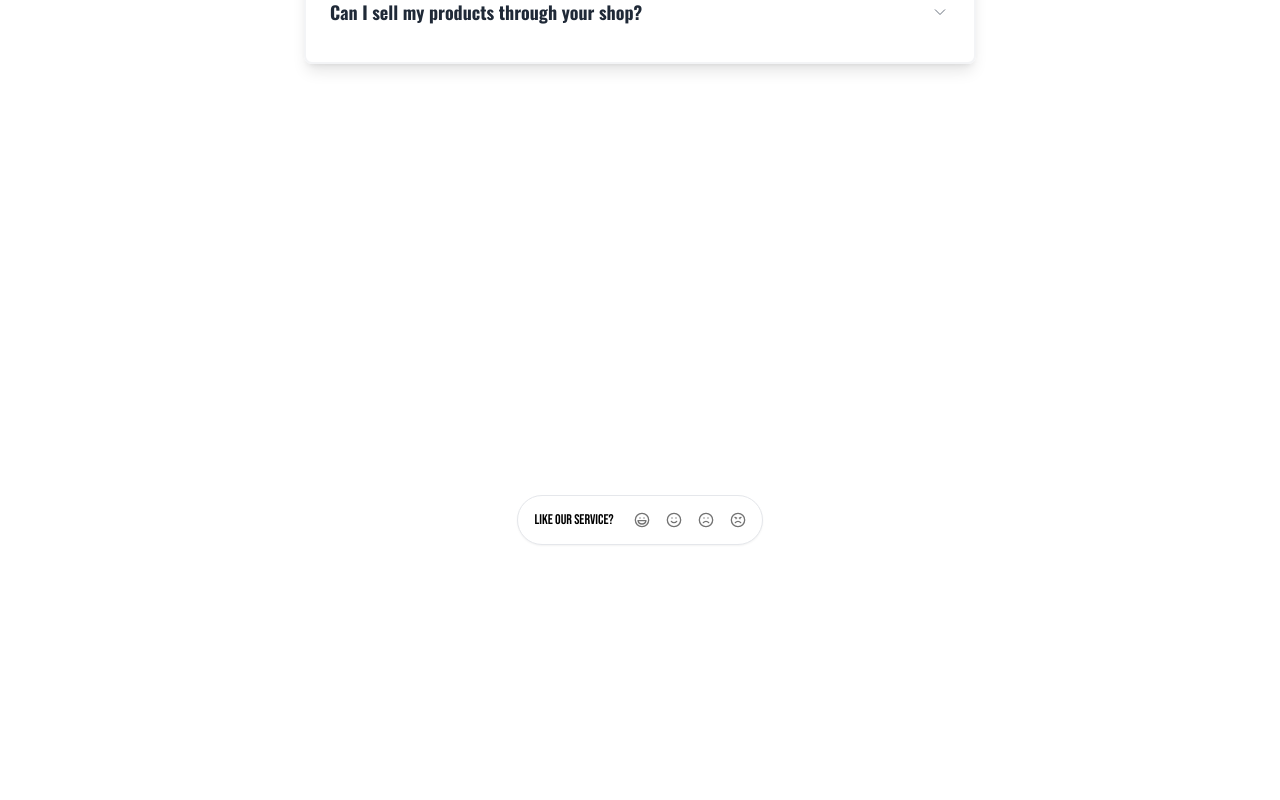
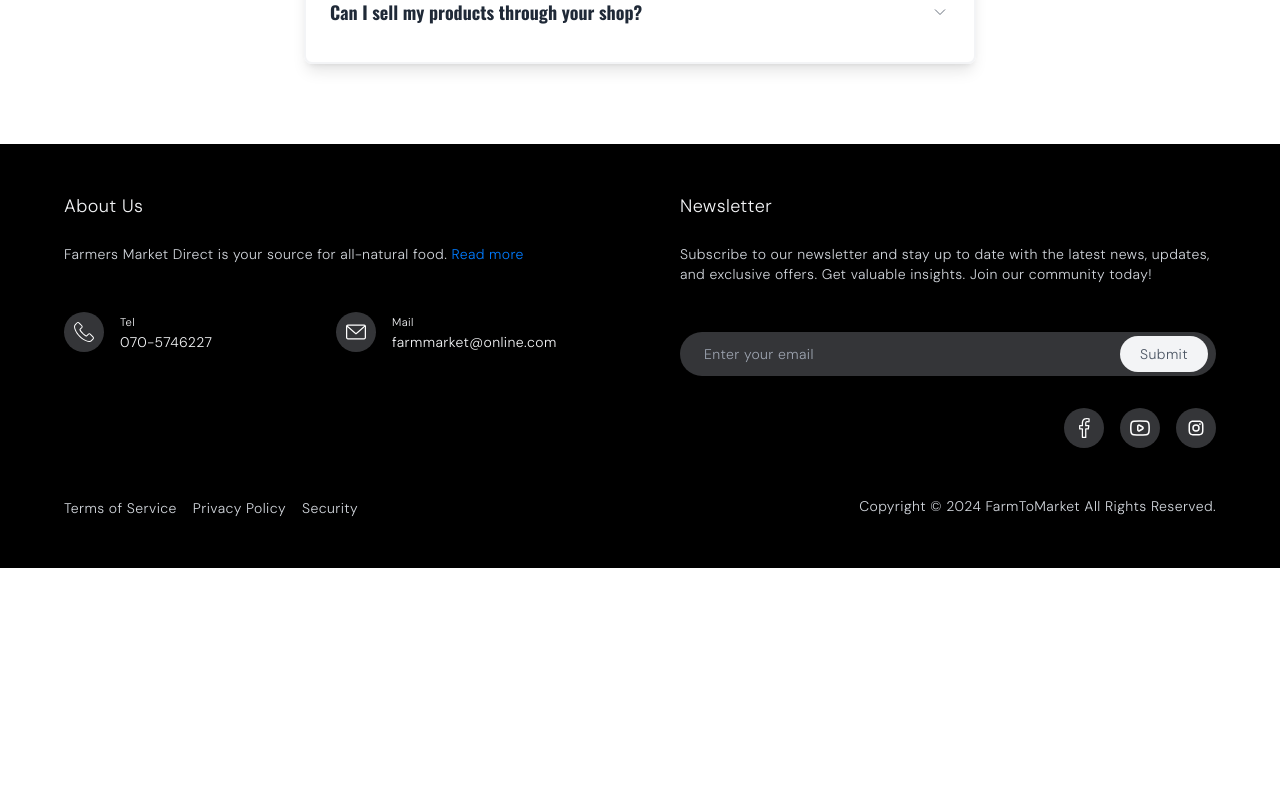
Before and after one commit to LasaX1999/app_farm, a Next.js app: page /about in a window 1280 px wide. Shown: the part 1700-2500 px from the top of the page. After the commit the page ends 2268 px from the top, so only its background shows below. Built offline with nearby package versions, Linux system fonts and the light colour scheme; a web font is replaced by a local one.

Commit message:
commented UserFeedback Componets

```diff
--- a/app/about/page.tsx
+++ b/app/about/page.tsx
@@ -183,7 +183,7 @@ function page() {
       {/* <InfiniteSliderHoverSpeed/> */}
 
       <FAQ />
-      <UserFeedback />
+      {/* <UserFeedback /> */}
 
       <NewFooter />
     </main>
```
